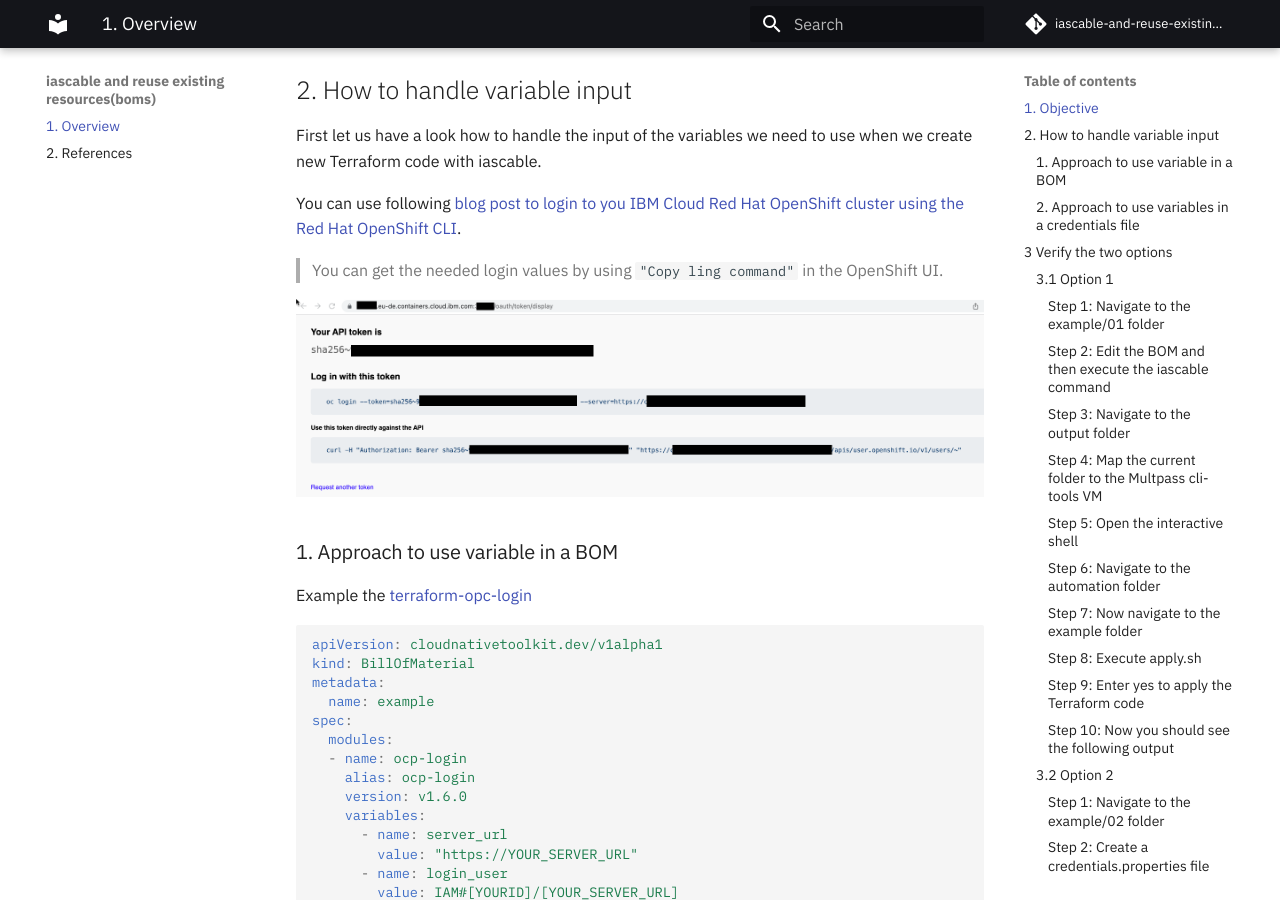
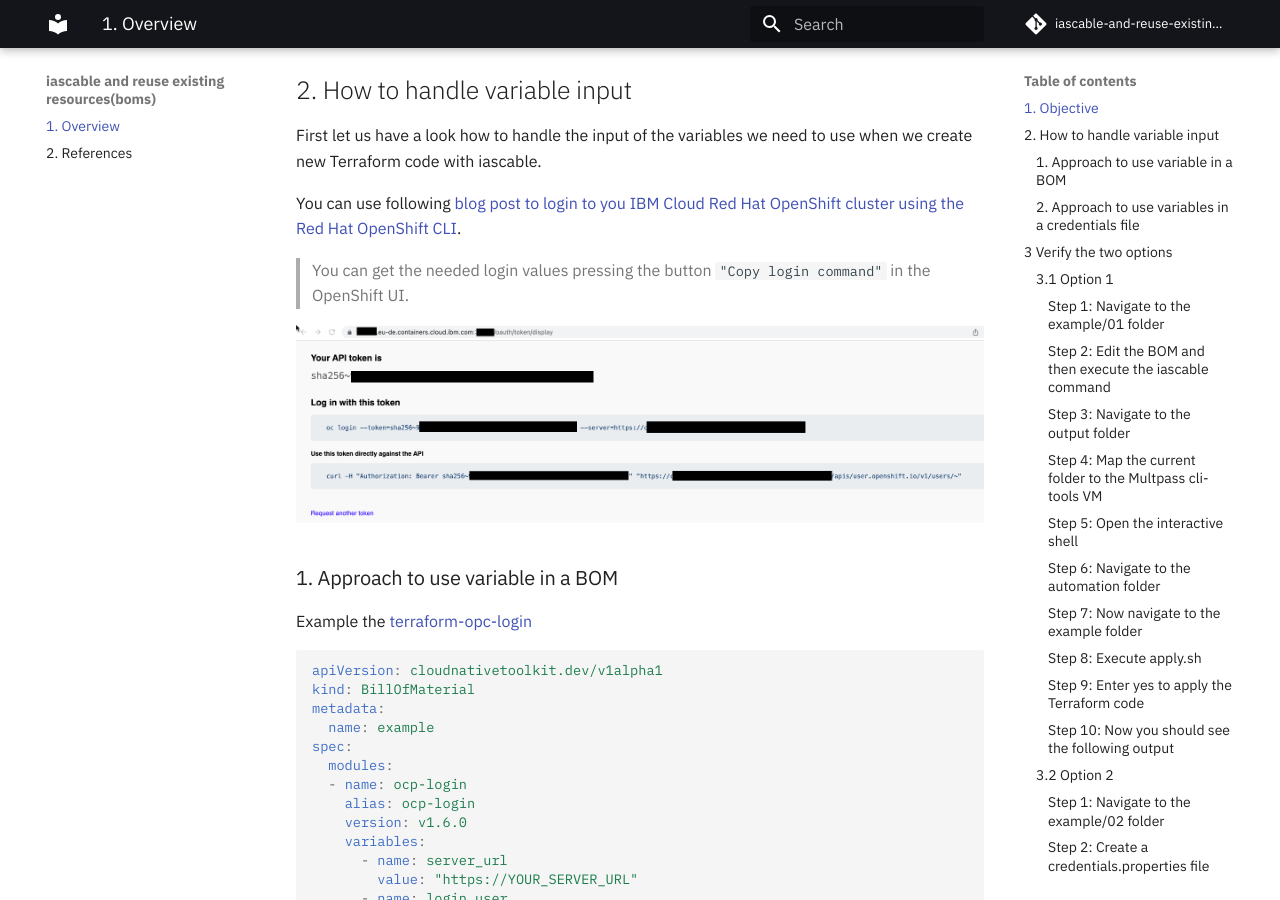
Before and after one commit to thomassuedbroecker/iascable-and-multi-stage-boms, an MkDocs documentation site: the page built from documentation/README.md, in a window 1280 px wide and 900 px high, scrolled down 315 px. Built offline with MkDocs 1.6.1 and Material for MkDocs 9.7.7, drawn with Linux system fonts in a browser that asks for light colours; comment, search, counter and statistics services are not loaded.

Commit message:
update readme

```diff
--- a/documentation/README.md
+++ b/documentation/README.md
@@ -12,7 +12,7 @@
 
 You can use following [blog post to login to you IBM Cloud Red Hat OpenShift cluster using the Red Hat OpenShift CLI](https://suedbroecker.net/2021/11/15/log-in-to-the-an-ibm-cloud-red-hat-openshift-cluster-using-the-ibm-cloud-and-oc-cli%c2%b6/).
 
-> You can get the needed login values by using `"Copy ling command"` in the OpenShift UI.
+> You can get the needed login values pressing the button `"Copy login command"` in the OpenShift UI.
 
 ![](images/reuse-existing-resources-01.png)
 
```
